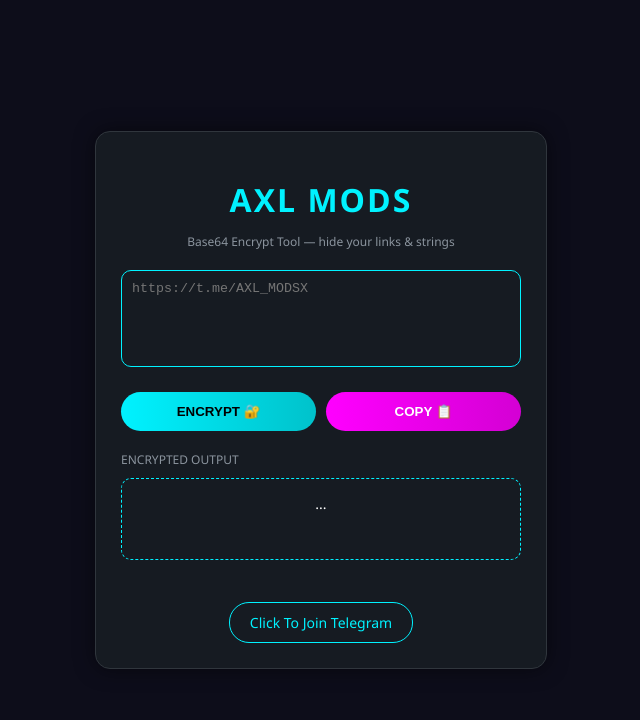
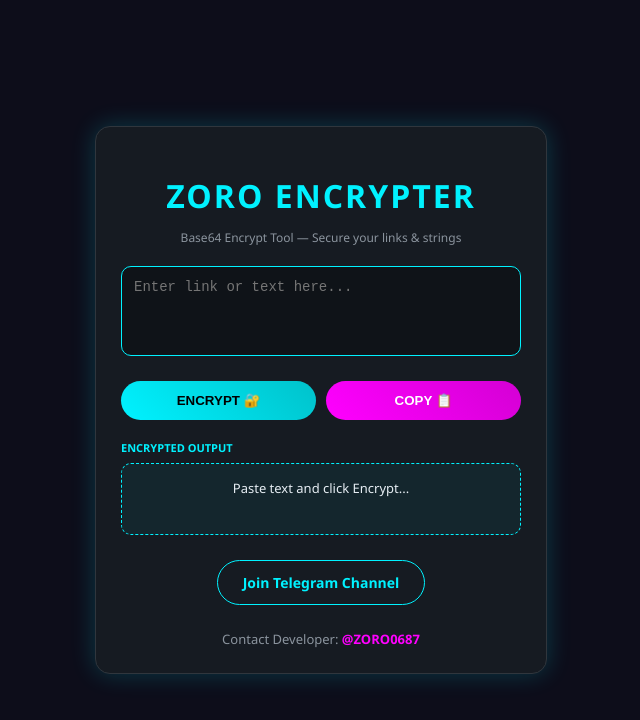
Before and after one commit to akaalkaal12-beep/ZORO-ENCRYPTER, a plain HTML site: page index.html in a window 1280 px wide. Shown: the whole page, without its empty margins (319-959 px from the left). Drawn offline with Linux system fonts and the light colour scheme.

Commit message:
Update index.html

```diff
--- a/index.html
+++ b/index.html
@@ -3,7 +3,7 @@
 <head>
     <meta charset="UTF-8">
     <meta name="viewport" content="width=device-width, initial-scale=1.0">
-    <title>AXL MODS - Encrypter</title>
+    <title>ZORO ENCRYPTER - Base64 Tool</title>
     <style>
         body {
             background-color: #0d0d1a;
@@ -22,7 +22,7 @@
             border-radius: 15px;
             width: 90%;
             max-width: 400px;
-            box-shadow: 0 0 20px rgba(0, 0, 0, 0.5);
+            box-shadow: 0 0 25px rgba(0, 242, 255, 0.2);
             border: 1px solid #30363d;
             text-align: center;
         }
@@ -31,6 +31,7 @@
             color: #00f2ff;
             margin-bottom: 5px;
             letter-spacing: 2px;
+            text-transform: uppercase;
         }
 
         .subtitle {
@@ -41,15 +42,16 @@
 
         textarea {
             width: 100%;
-            background: transparent;
+            background: rgba(0, 0, 0, 0.3);
             border: 1px solid #00f2ff;
             border-radius: 10px;
-            padding: 10px;
+            padding: 12px;
             color: white;
             box-sizing: border-box;
             resize: none;
             outline: none;
             margin-bottom: 20px;
+            font-size: 14px;
         }
 
         .btn-group {
@@ -63,28 +65,34 @@
             flex: 1;
             padding: 12px;
             border: none;
-            border-radius: 20px;
+            border-radius: 25px;
             font-weight: bold;
             cursor: pointer;
             text-transform: uppercase;
+            transition: 0.3s;
+        }
+
+        button:active {
+            transform: scale(0.95);
         }
 
         #encrypt-btn {
-            background: linear-gradient(to right, #00f2ff, #00c2cb);
+            background: linear-gradient(45deg, #00f2ff, #00c2cb);
             color: black;
         }
 
         #copy-btn {
-            background: linear-gradient(to right, #ff00ff, #d400d4);
+            background: linear-gradient(45deg, #ff00ff, #d400d4);
             color: white;
         }
 
         .output-label {
             text-align: left;
-            font-size: 12px;
-            color: #8b949e;
-            margin-bottom: 10px;
+            font-size: 11px;
+            color: #00f2ff;
+            margin-bottom: 8px;
             display: block;
+            font-weight: bold;
         }
 
         #output {
@@ -92,30 +100,53 @@
             padding: 15px;
             border-radius: 10px;
             word-break: break-all;
-            min-height: 50px;
-            margin-bottom: 20px;
-            font-size: 14px;
+            min-height: 40px;
+            margin-bottom: 25px;
+            font-size: 13px;
+            background: rgba(0, 242, 255, 0.05);
+            color: #e6edf3;
         }
 
         .telegram-btn {
             background: transparent;
             border: 1px solid #00f2ff;
             color: #00f2ff;
-            padding: 10px 20px;
-            border-radius: 20px;
+            padding: 12px 25px;
+            border-radius: 25px;
             text-decoration: none;
             display: inline-block;
             font-size: 14px;
+            font-weight: bold;
+            transition: 0.3s;
+            margin-bottom: 15px;
+        }
+
+        .telegram-btn:hover {
+            background: #00f2ff;
+            color: black;
+        }
+
+        .dm-link {
+            display: block;
+            color: #8b949e;
+            text-decoration: none;
+            font-size: 13px;
+            margin-top: 10px;
+        }
+
+        .dm-link span {
+            color: #ff00ff;
+            font-weight: bold;
         }
     </style>
 </head>
 <body>
 
 <div class="container">
-    <h1>AXL MODS</h1>
-    <p class="subtitle">Base64 Encrypt Tool — hide your links & strings</p>
+    <h1>ZORO ENCRYPTER</h1>
+    <p class="subtitle">Base64 Encrypt Tool — Secure your links & strings</p>
 
-    <textarea id="input-text" rows="5" placeholder="https://t.me/AXL_MODSX"></textarea>
+    <textarea id="input-text" rows="4" placeholder="Enter link or text here..."></textarea>
 
     <div class="btn-group">
         <button id="encrypt-btn" onclick="encrypt()">Encrypt 🔐</button>
@@ -123,29 +154,39 @@
     </div>
 
     <span class="output-label">ENCRYPTED OUTPUT</span>
-    <div id="output">...</div>
+    <div id="output">Paste text and click Encrypt...</div>
 
-    <br>
-    <a href="https://t.me/YourChannel" class="telegram-btn">Click To Join Telegram</a>
+    <a href="https://t.me/+MSGX1l0MBPIzZWI1" target="_blank" class="telegram-btn">Join Telegram Channel</a>
+
+    <a href="https://t.me/ZORO0687" target="_blank" class="dm-link">
+        Contact Developer: <span>@ZORO0687</span>
+    </a>
 </div>
 
 <script>
     function encrypt() {
         const input = document.getElementById('input-text').value;
-        if (input) {
-            // Base64 Encoding
-            const encoded = btoa(input);
-            document.getElementById('output').innerText = encoded;
+        if (input.trim() !== "") {
+            try {
+                // Base64 Encoding
+                const encoded = btoa(unescape(encodeURIComponent(input)));
+                document.getElementById('output').innerText = encoded;
+            } catch (e) {
+                alert("Encoding mein error aaya!");
+            }
         } else {
-            alert("Kuch text enter karein!");
+            alert("Bhai, pehle kuch text toh dalo!");
         }
     }
 
     function copyText() {
         const output = document.getElementById('output').innerText;
-        if (output !== "...") {
-            navigator.clipboard.writeText(output);
-            alert("Text Copy Ho Gaya!");
+        if (output !== "Paste text and click Encrypt..." && output !== "") {
+            navigator.clipboard.writeText(output).then(() => {
+                alert("Encrypted text copy ho gaya!");
+            });
+        } else {
+            alert("Copy karne ke liye kuch nahi hai!");
         }
     }
 </script>
```
